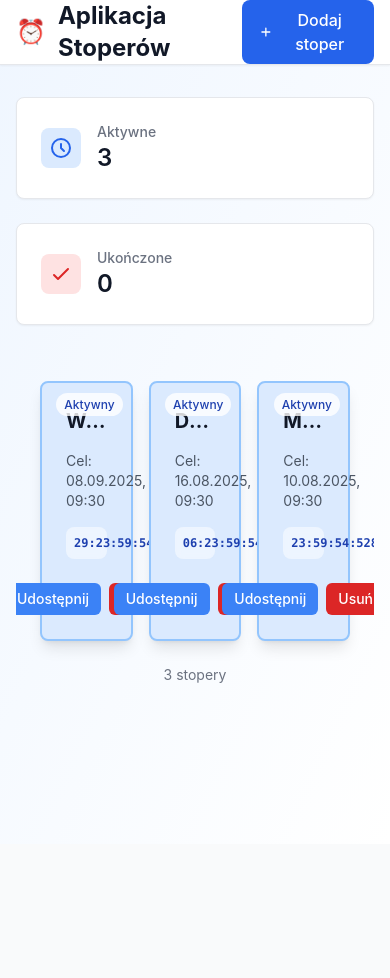
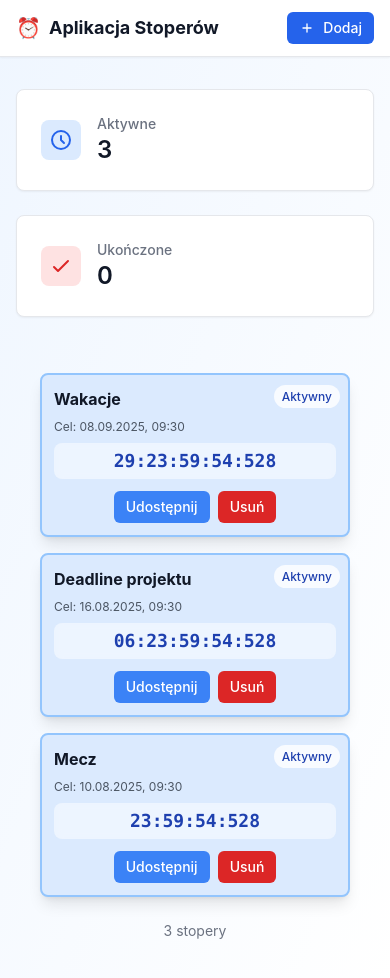
Before and after one commit to ol1mowski/zadanie_retail24, a React (Vite) app: page / in a window 390 px wide. Shown: the top 978 px of the page. Before the commit the page ends 844 px from the top, so only its background shows below. Built offline with nearby package versions, Linux system fonts and the light colour scheme.

Commit message:
refactor: enhance header and stopwatch components for improved responsiveness and layout adjustments

```diff
--- a/src/components/Header/Header.component.tsx
+++ b/src/components/Header/Header.component.tsx
@@ -20,7 +20,7 @@ export const Header: React.FC<HeaderProps> = ({
   return (
     <header className="bg-white shadow-sm border-b border-gray-200">
       <div className="max-w-7xl mx-auto px-4 sm:px-6 lg:px-8">
-        <div className="flex items-center justify-between h-16">
+        <div className="flex items-center justify-between py-3 sm:py-4 lg:h-16">
           <HeaderLogo title={title} subtitle={subtitle} />
           <HeaderActions
             isSharedPage={isSharedPage}
--- a/src/components/Header/components/HeaderActions.component.tsx
+++ b/src/components/Header/components/HeaderActions.component.tsx
@@ -13,14 +13,16 @@ export const HeaderActions: React.FC<HeaderActionsProps> = ({
   onAddStopwatch,
 }) => {
   return (
-    <div className="flex items-center gap-3">
+    <div className="flex items-center gap-2 sm:gap-3">
       {isSharedPage && (
         <Link to="/">
           <Button
             variant="primary"
+            size="sm"
+            className="sm:text-base lg:text-lg"
             leftIcon={
               <svg
-                className="w-5 h-5"
+                className="w-4 h-4 sm:w-5 sm:h-5"
                 fill="none"
                 stroke="currentColor"
                 viewBox="0 0 24 24"
@@ -34,7 +36,8 @@ export const HeaderActions: React.FC<HeaderActionsProps> = ({
               </svg>
             }
           >
-            Główna aplikacja
+            <span className="hidden sm:inline">Główna aplikacja</span>
+            <span className="sm:hidden">Główna</span>
           </Button>
         </Link>
       )}
@@ -42,10 +45,12 @@ export const HeaderActions: React.FC<HeaderActionsProps> = ({
       {showAddButton && onAddStopwatch && (
         <Button
           variant="primary"
+          size="sm"
+          className="sm:text-base lg:text-lg"
           onClick={onAddStopwatch}
           leftIcon={
             <svg
-              className="w-5 h-5"
+              className="w-4 h-4 sm:w-5 sm:h-5"
               fill="none"
               stroke="currentColor"
               viewBox="0 0 24 24"
@@ -59,7 +64,8 @@ export const HeaderActions: React.FC<HeaderActionsProps> = ({
             </svg>
           }
         >
-          Dodaj stoper
+          <span className="hidden sm:inline">Dodaj stoper</span>
+          <span className="sm:hidden">Dodaj</span>
         </Button>
       )}
     </div>
--- a/src/components/Header/components/HeaderLogo.component.tsx
+++ b/src/components/Header/components/HeaderLogo.component.tsx
@@ -12,11 +12,13 @@ export const HeaderLogo: React.FC<HeaderLogoProps> = ({ title, subtitle }) => {
         to="/"
         className="flex items-center hover:opacity-80 transition-opacity"
       >
-        <div className="text-2xl mr-3">⏰</div>
+        <div className="text-xl sm:text-2xl mr-2 sm:mr-3">⏰</div>
         <div>
-          <h1 className="text-2xl font-bold text-gray-900">{title}</h1>
+          <h1 className="text-lg sm:text-xl lg:text-2xl font-bold text-gray-900">
+            {title}
+          </h1>
           {subtitle && (
-            <p className="text-sm text-gray-600 -mt-1">{subtitle}</p>
+            <p className="text-xs sm:text-sm text-gray-600 -mt-1">{subtitle}</p>
           )}
         </div>
       </Link>
--- a/src/components/StopwatchGrid/StopwatchGrid.component.tsx
+++ b/src/components/StopwatchGrid/StopwatchGrid.component.tsx
@@ -3,6 +3,7 @@ import { EmptyState } from './components/EmptyState.component';
 import { StopwatchList } from './components/StopwatchList.component';
 import { StopwatchCounter } from './components/StopwatchCounter.component';
 import { LoadingSpinner } from '../ui';
+import { isStopwatchCompleted } from '../../utils/stopwatch.utils';
 
 export const StopwatchGrid: React.FC<StopwatchGridProps> = ({
   stopwatches,
@@ -18,12 +19,17 @@ export const StopwatchGrid: React.FC<StopwatchGridProps> = ({
     return <EmptyState />;
   }
 
+  const hasCompletedStopwatches = stopwatches.some(stopwatch =>
+    isStopwatchCompleted(stopwatch)
+  );
+
   return (
     <div className="w-full">
       <StopwatchList
         stopwatches={stopwatches}
         onRemove={onRemove}
         onShare={onShare}
+        hasCompletedStopwatches={hasCompletedStopwatches}
       />
       <StopwatchCounter count={stopwatches.length} />
     </div>
--- a/src/components/StopwatchGrid/components/StopwatchList.component.tsx
+++ b/src/components/StopwatchGrid/components/StopwatchList.component.tsx
@@ -5,18 +5,19 @@ export const StopwatchList: React.FC<StopwatchGridProps> = ({
   stopwatches,
   onRemove,
   onShare,
+  hasCompletedStopwatches = false,
 }) => {
   return (
     <div className="w-full">
       <div
         className={`overflow-x-hidden scroll-smooth ${
           stopwatches.length > 3
-            ? 'overflow-y-auto max-h-[280px]'
+            ? `overflow-y-auto ${hasCompletedStopwatches ? 'max-h-[350px]' : 'max-h-[280px]'}`
             : 'overflow-y-visible'
         }`}
       >
         <div className="p-6">
-          <div className="grid grid-cols-3 gap-4 min-h-0">
+          <div className="grid grid-cols-1 sm:grid-cols-2 lg:grid-cols-3 gap-4 auto-rows-auto">
             {stopwatches.map(stopwatch => (
               <StopwatchItem
                 key={stopwatch.id}
--- a/src/components/StopwatchItem/components/StopwatchActions.component.tsx
+++ b/src/components/StopwatchItem/components/StopwatchActions.component.tsx
@@ -21,7 +21,7 @@ export const StopwatchActions: React.FC<StopwatchActionsProps> = ({
   if (isReadOnly) {
     return (
       <div className="flex gap-2 justify-center">
-        <div className="px-4 py-2 bg-gray-100 text-gray-500 rounded-lg text-sm font-medium">
+        <div className="px-2 sm:px-3 md:px-4 py-1 sm:py-2 bg-gray-100 text-gray-500 rounded-lg text-xs sm:text-sm font-medium">
           Tryb podglądu
         </div>
       </div>
@@ -34,6 +34,7 @@ export const StopwatchActions: React.FC<StopwatchActionsProps> = ({
         <Button
           variant="info"
           size="sm"
+          className="sm:text-base"
           onClick={() => onShare(stopwatch)}
           title={`Udostępnij stoper "${stopwatch.name}"`}
           aria-label={`Udostępnij stoper "${stopwatch.name}"`}
@@ -42,7 +43,12 @@ export const StopwatchActions: React.FC<StopwatchActionsProps> = ({
         </Button>
       )}
 
-      <Button variant="error" size="sm" onClick={() => onRemove(id)}>
+      <Button
+        variant="error"
+        size="sm"
+        className="sm:text-base"
+        onClick={() => onRemove(id)}
+      >
         Usuń
       </Button>
     </div>
--- a/src/components/StopwatchItem/components/StopwatchCard.component.tsx
+++ b/src/components/StopwatchItem/components/StopwatchCard.component.tsx
@@ -14,7 +14,7 @@ export const StopwatchCard: React.FC<StopwatchCardProps> = ({
 
   return (
     <div
-      className={`relative p-6 cursor-pointer rounded-lg border-2 ${getStatusColor()} shadow-lg transition-all duration-300 hover:shadow-xl`}
+      className={`relative p-3 sm:p-4 md:p-6 cursor-pointer rounded-lg border-2 ${getStatusColor()} shadow-lg transition-all duration-300 hover:shadow-xl`}
     >
       {children}
     </div>
--- a/src/components/StopwatchItem/components/StopwatchHeader.component.tsx
+++ b/src/components/StopwatchItem/components/StopwatchHeader.component.tsx
@@ -11,9 +11,11 @@ export const StopwatchHeader: React.FC<StopwatchHeaderProps> = ({
 }) => {
   return (
     <>
-      <h3 className="text-xl font-bold mb-4 text-gray-900 truncate">{name}</h3>
+      <h3 className="text-base sm:text-lg md:text-xl font-bold mb-2 sm:mb-3 md:mb-4 text-gray-900 truncate">
+        {name}
+      </h3>
 
-      <p className="text-sm text-gray-600 mb-4">
+      <p className="text-xs sm:text-sm text-gray-600 mb-2 sm:mb-3 md:mb-4">
         Cel: {formatDate(targetDate)}
       </p>
     </>
--- a/src/components/StopwatchItem/components/StopwatchTimer.component.tsx
+++ b/src/components/StopwatchItem/components/StopwatchTimer.component.tsx
@@ -28,8 +28,8 @@ export const StopwatchTimer: React.FC<StopwatchTimerProps> = ({
   }, [targetDate, isActive, isCompleted]);
 
   return (
-    <div className="mb-6">
-      <div className="text-xs sm:text-sm md:text-lg lg:text-2xl xl:text-3xl font-mono font-bold text-center bg-white/50 rounded-lg p-2 sm:p-3 md:p-4 backdrop-blur-sm break-all">
+    <div className="mb-3 sm:mb-4 md:mb-6">
+      <div className="text-lg sm:text-sm md:text-base lg:text-lg xl:text-xl font-mono font-bold text-center bg-white/50 rounded-lg p-1 sm:p-2 md:p-3 lg:p-4 backdrop-blur-sm break-all">
         {isCompleted ? (
           <span className="text-red-600">Czas minął!</span>
         ) : (
--- a/src/types/stopwatch.type.ts
+++ b/src/types/stopwatch.type.ts
@@ -26,6 +26,7 @@ export interface StopwatchGridProps {
   onRemove: (id: string) => void;
   onShare: (stopwatch: Stopwatch) => void;
   isLoading?: boolean;
+  hasCompletedStopwatches?: boolean;
 }
 
 export interface AddStopwatchModalProps {
```
